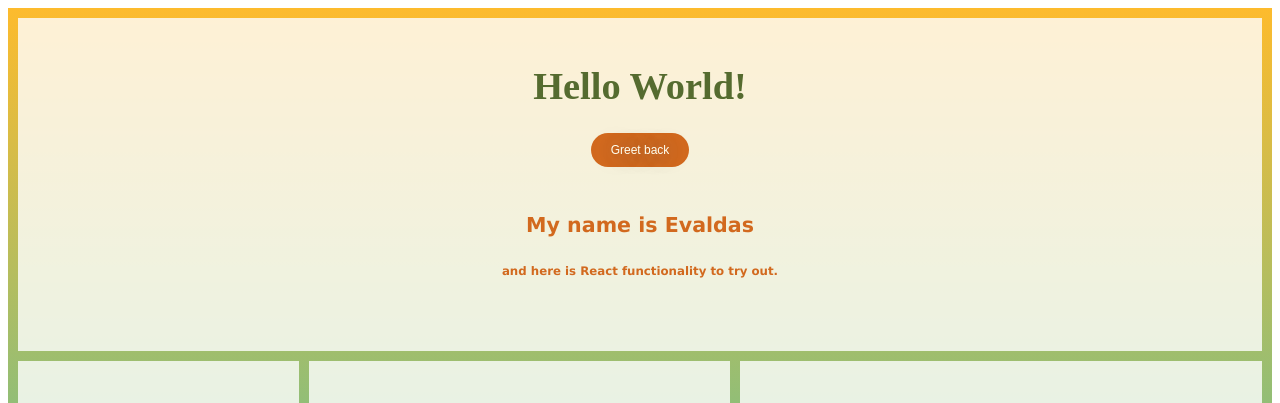
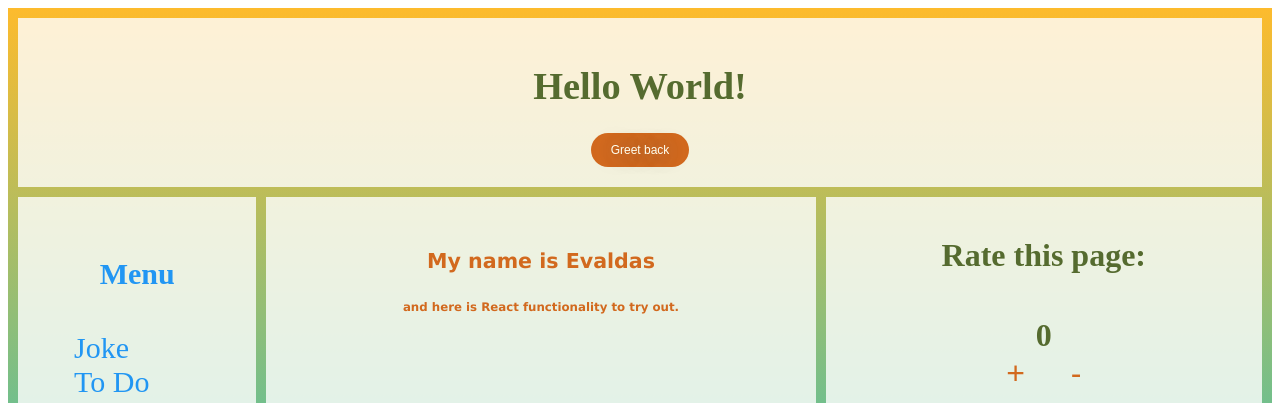
Before and after one commit to prevaldas/React-SPA, a React (Create React App) app: page / in a window 1280 px wide. Shown: the top 403 px of the page. Built offline with nearby package versions, Linux system fonts and the light colour scheme; no server answers.

Commit message:
add home link

```diff
--- a/public/styles.css
+++ b/public/styles.css
@@ -36,6 +36,11 @@ html {
   display: flex;
   gap: 1rem;
 }
+
+/* @media only screen and (min-width: 900px) {
+  .nav li {
+    font-size: 1.5rem;
+  } */
 
 /* CLASSCOMP */
 
--- a/src/components/App.js
+++ b/src/components/App.js
@@ -16,13 +16,13 @@ function App() {
       <div className="App grid-container">
         <div className="item1">
           <ClassComp />
-          <FunctionComp name="Evaldas" />
         </div>
         <div className="item2">
           <Menu />
         </div>
         <div className="item3">
           <Routes>
+            <Route path="/" element={<FunctionComp name="Evaldas" />} />
             <Route path="/joke" element={<JokeGen />} />
             <Route path="/todo" element={<TodoList />} />
           </Routes>
```
